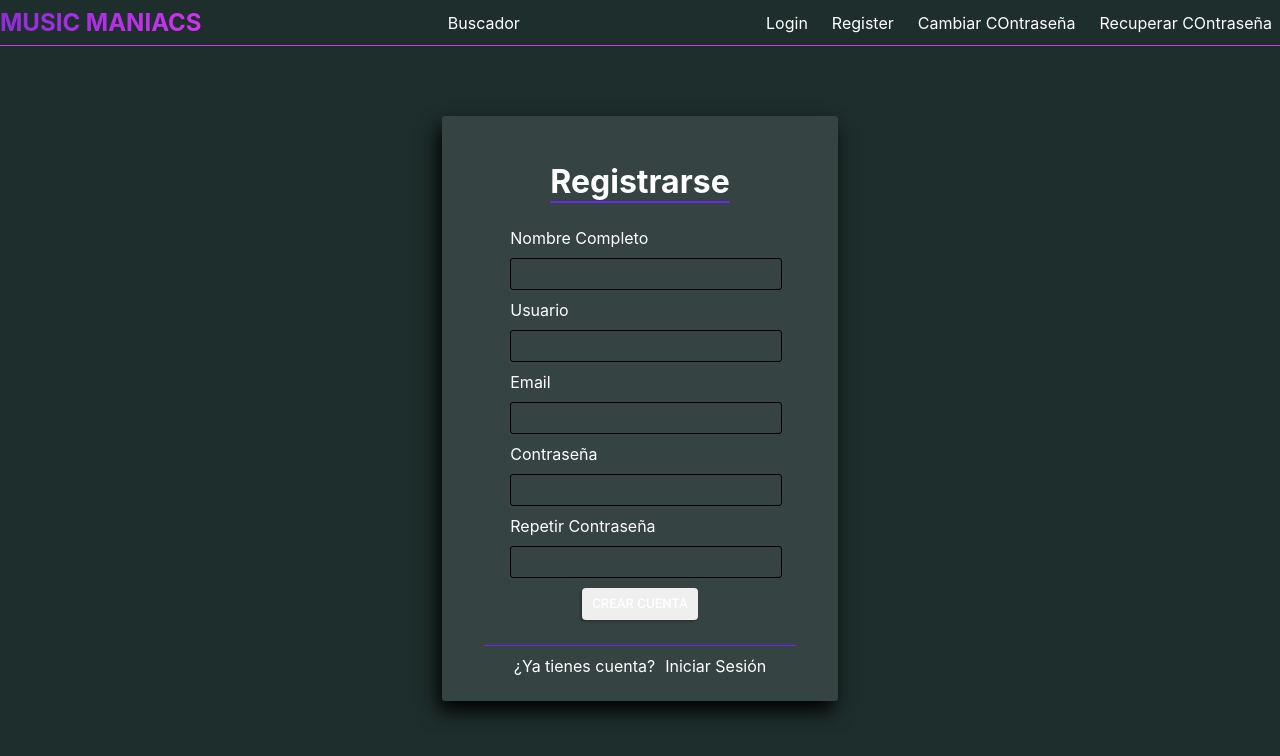
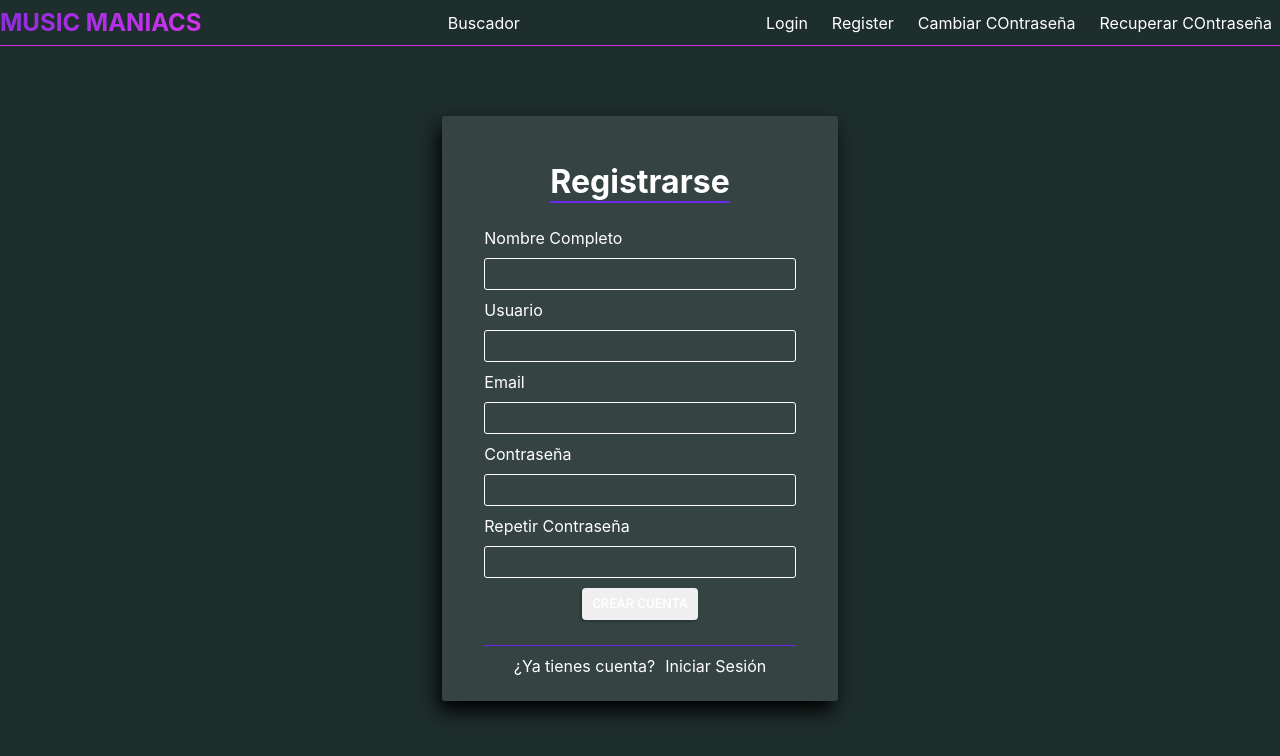
Before and after one commit to Music-Maniacs/music-maniacs-frontend, a React (Create React App) app: page /register in a window 1280 px wide. Shown: the top 756 px of the page. Built offline with nearby package versions, Linux system fonts and the light colour scheme.

Commit message:
Auth and Input styles

```diff
--- a/src/components/form/formStyles.ts
+++ b/src/components/form/formStyles.ts
@@ -6,14 +6,13 @@ export const StyledLabel = styled.label`
 `;
 
 export const StyledInput = styled.input<{ $hasErrors?: boolean }>`
-  width: 100%;
-  border: 1px solid ${({ $hasErrors }) => ($hasErrors ? colors.error : 'black')};
+  border: 1px solid ${({ $hasErrors }) => ($hasErrors ? colors.error : colors.input_border)};
   border-radius: 3px;
   outline: none;
   background: transparent;
   padding: 7px 5px;
   font-size: 14px;
-
+  background-color: ${colors.input_background};
   color: white;
 
   &:active,
--- a/src/pages/auth/Auth.scss
+++ b/src/pages/auth/Auth.scss
@@ -8,7 +8,7 @@
 
   .form-container {
     @include flex-column-center;
-    width: 75%;
+    width: 90%;
     gap: 10px;
   }
 
--- a/src/pages/auth/ChangePassword/ChangePassword.tsx
+++ b/src/pages/auth/ChangePassword/ChangePassword.tsx
@@ -40,7 +40,7 @@ const ChangePassword = () => {
       <MMBox className="auth-box-container">
         <MMTitle content="Cambiar Contraseña" />
 
-        <form className="form-container" onSubmit={handleSubmit(onSubmit)}>
+        <form className="form-container" onSubmit={handleSubmit(onSubmit)} autoComplete="off">
           <InputText
             label="Contraseña"
             type="password"
--- a/src/pages/auth/Login/Login.tsx
+++ b/src/pages/auth/Login/Login.tsx
@@ -43,7 +43,7 @@ const Login = () => {
       <MMBox className="auth-box-container">
         <MMTitle content="Iniciar Sesión" />
 
-        <form className="form-container" onSubmit={handleSubmit(onSubmit)}>
+        <form className="form-container" onSubmit={handleSubmit(onSubmit)} autoComplete="off">
           <InputText
             type="text"
             label="Usuario"
--- a/src/pages/auth/RecoverPassword/RecoverPassword.tsx
+++ b/src/pages/auth/RecoverPassword/RecoverPassword.tsx
@@ -36,7 +36,7 @@ const RecoverPassword = () => {
       <MMBox className="auth-box-container">
         <MMTitle content="Recuperar Contraseña" />
 
-        <form className="form-container" onSubmit={handleSubmit(onSubmit)}>
+        <form className="form-container" onSubmit={handleSubmit(onSubmit)} autoComplete="off">
           <InputText
             label="Email"
             type="text"
--- a/src/styles/_colors.scss
+++ b/src/styles/_colors.scss
@@ -16,7 +16,8 @@ $warning_dark: darken($warning, 15%);
 $error: #f44336;
 $error_dark: darken($error, 15%);
 
-$input_background: #d9d9d9;
+$input_border: #00000091;
+$input_background: rgba(255, 255, 255, 0.15);
 
 $box_background: rgba(255, 255, 255, 0.1);
 
@@ -34,6 +35,7 @@ $box_background: rgba(255, 255, 255, 0.1);
   error: $error;
   error_dark: $error_dark;
 
+  input_border: $input_border;
   input_background: $input_background;
 
   box_background: $box_background;
--- a/src/styles/_colors.scss.d.ts
+++ b/src/styles/_colors.scss.d.ts
@@ -13,6 +13,9 @@ interface ColorsScss {
   error: string;
   error_dark: string;
 
+  input_border: string;
+  input_background: string;
+
   box_background: string;
 }
 
```
